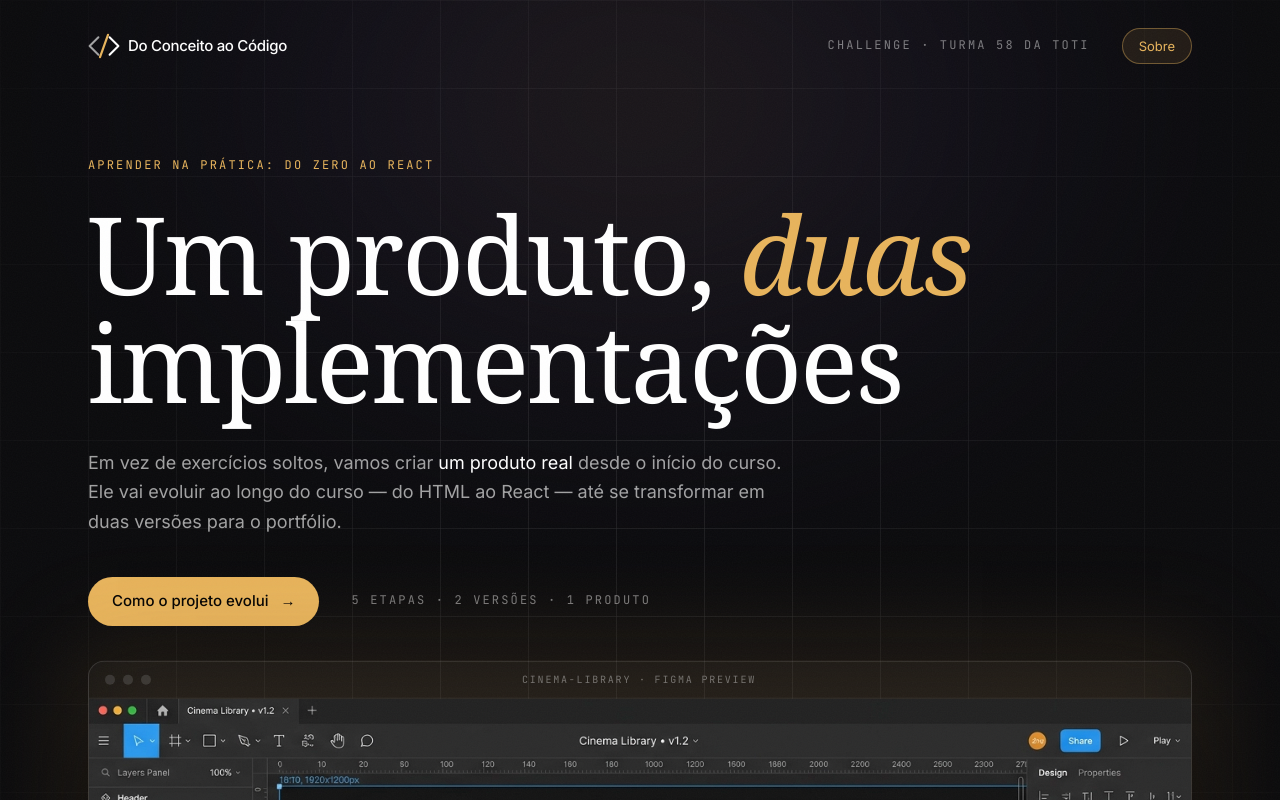
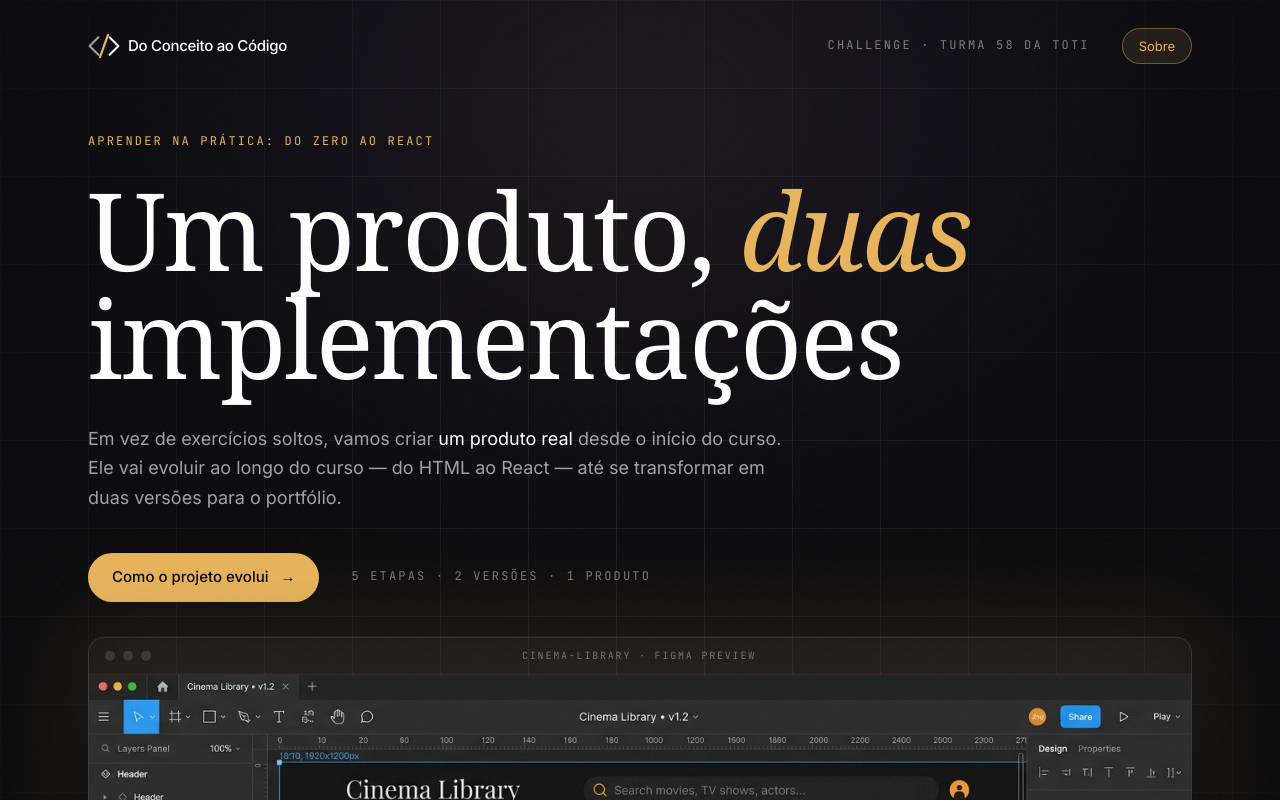
Before and after one commit to Vat-ua/do-conceito-ao-codigo, a React (Vite) app: page / in a window 1280 px wide. Shown: the top 800 px of the page. Built offline with nearby package versions, Linux system fonts and the light colour scheme; a web font is replaced by a local one.

Commit message:
Adjust hero spacing

```diff
--- a/src/index.css
+++ b/src/index.css
@@ -713,10 +713,6 @@
     @media (min-width: 640px) {
       .hero-header-meta {
         display: block;
-      }
-
-      .hero-content {
-        padding-top: 4rem;
       }
     }
   }
```
